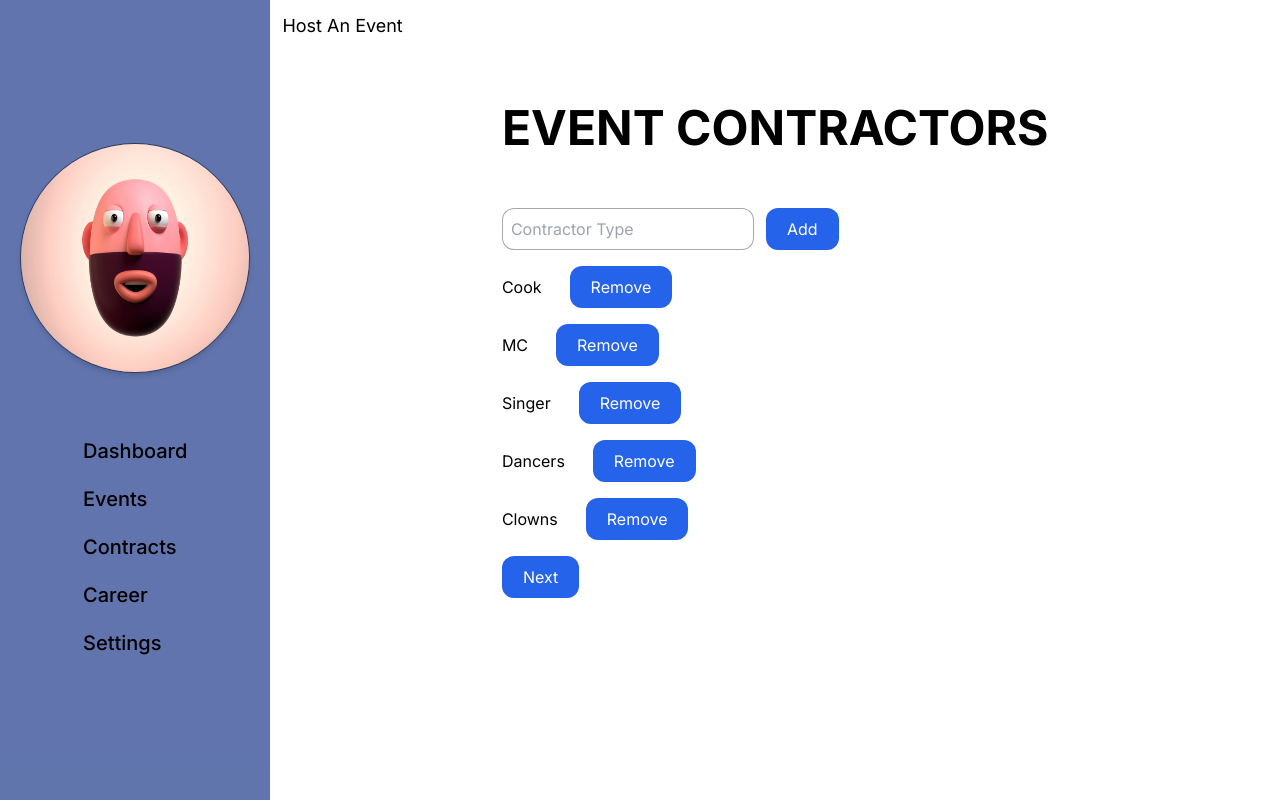
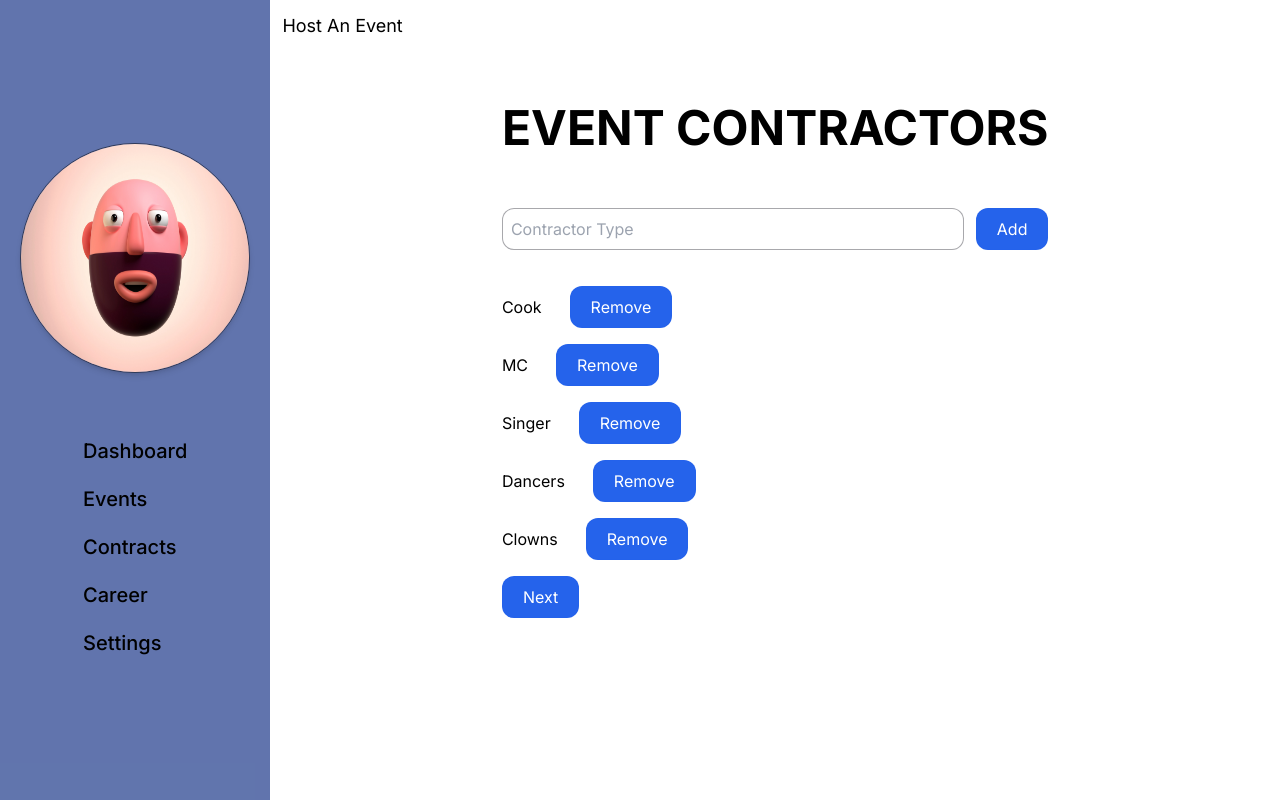
Before and after one commit to mmesomasaint/jointt, a Next.js app: page /dashboard/events/host in a window 1280 px wide. Built offline with nearby package versions, Linux system fonts and the light colour scheme; no server answers.

Commit message:
Fix: make it span full width

```diff
--- a/app/dashboard/events/host/page.tsx
+++ b/app/dashboard/events/host/page.tsx
@@ -116,7 +116,7 @@ function ChooseContractorTypes({
       <Text size='BOLD' className='text-center mb-10'>
         EVENT CONTRACTORS
       </Text>
-      <div className='flex justify-start items-start gap-3'>
+      <div className='flex justify-start items-start gap-3 w-full mb-5'>
         <input
           onChange={(e) => setNewContractorType(e.target.value)}
           required
@@ -124,7 +124,7 @@ function ChooseContractorTypes({
           name='contractortype'
           id='contractortype'
           placeholder='Contractor Type'
-          className='border border-zinc-600/50 rounded-xl p-2 focus:outline-blue-500/50 w-full'
+          className='flex-grow border border-zinc-600/50 rounded-xl p-2 focus:outline-blue-500/50 w-full'
         />
         <Button
           type='button'
```
